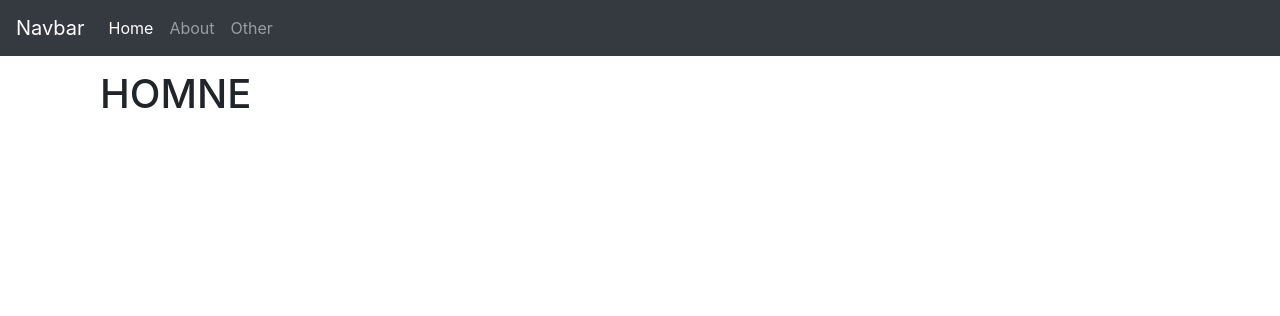
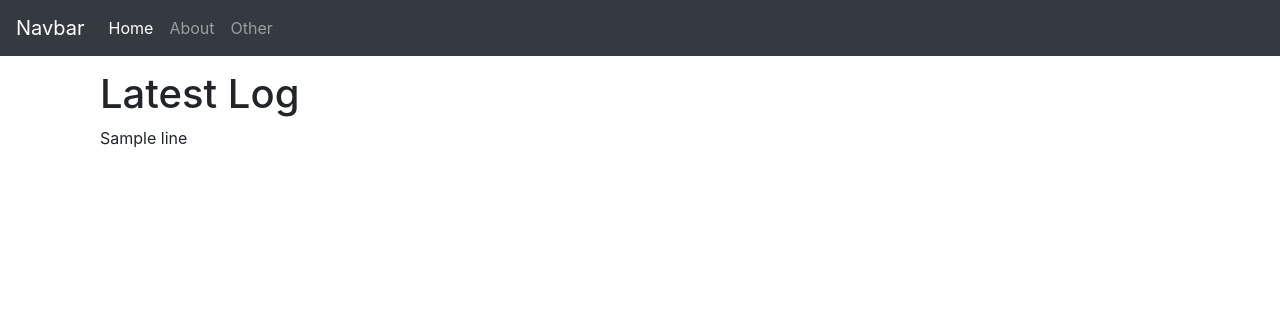
Before and after one commit to jasonof9/minecraftsyscontrol, a Flask app: template templates/home.html in a window 1280 px wide. Shown: the top 316 px of the page. Run offline with Flask 2, Linux system fonts and the light colour scheme; the template is opened without the code that fills it: most values are stand-ins (such as "Sample title", 1, 10 or a date in 2020); some libraries are stand-ins or nearby versions.

Commit message:
read latest.log

```diff
--- a/templates/home.html
+++ b/templates/home.html
@@ -2,6 +2,10 @@
 
 {% block body %}
 <div class = "container-fluid">
-<h1> HOMNE </h1>
+<h1> Latest Log </h1>
+{% for line in value %}
+{{ line }} <br>
+{% endfor %}
 </div>
+
 {% endblock %}
```
